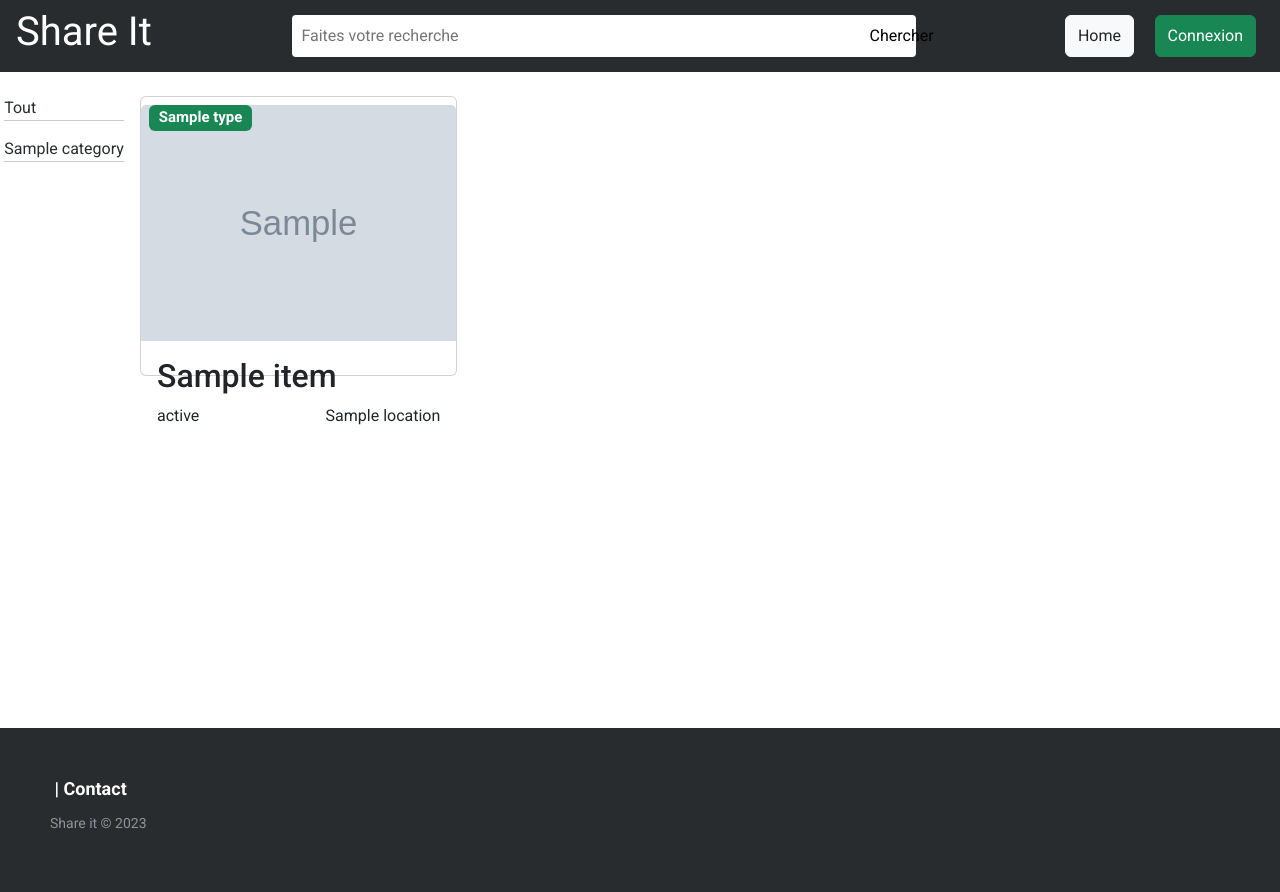
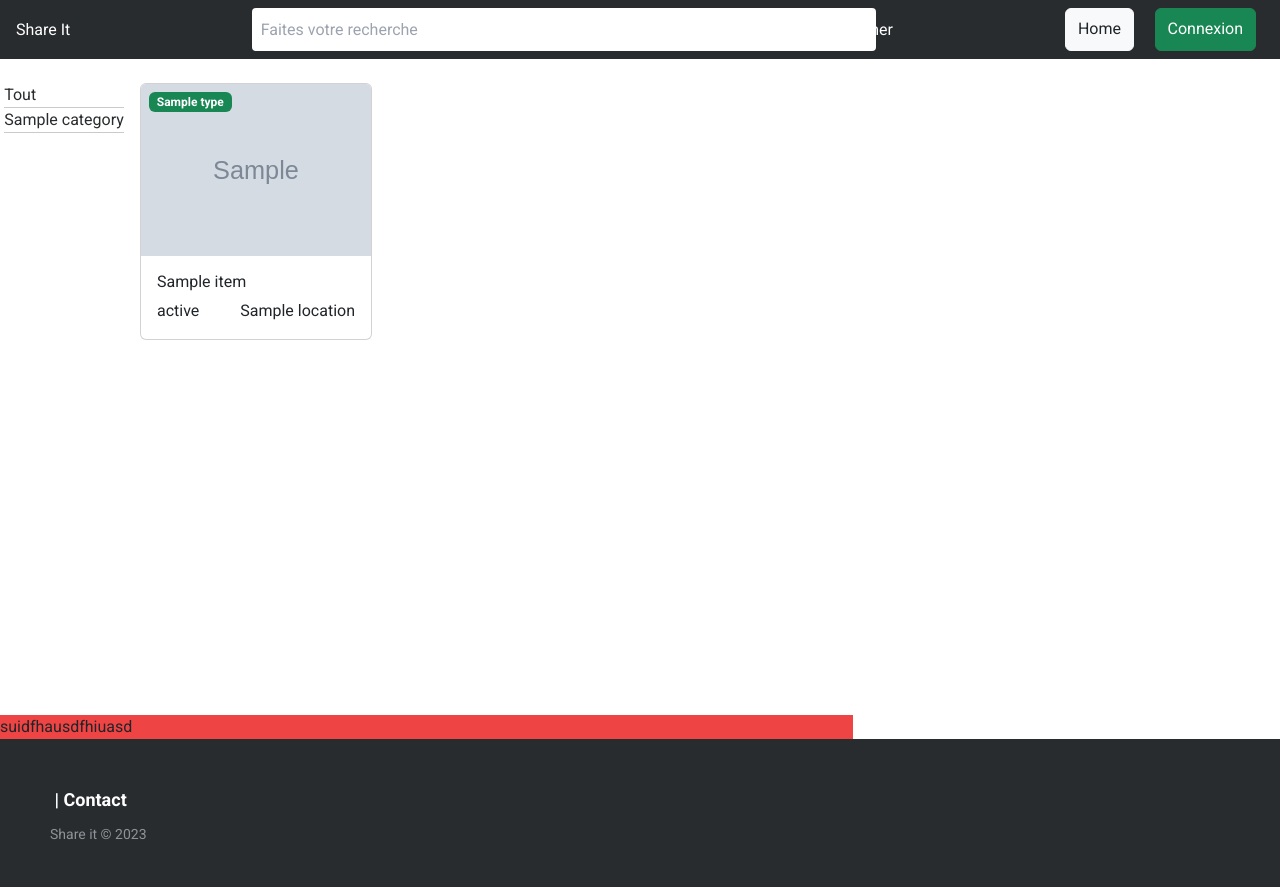
Before and after one commit to ArianDervishaj/projet-pal, a Django app: template src/templates/items/index.html in a window 1280 px wide. Run offline with Django 4.2, Linux system fonts and the light colour scheme; the template is opened without the code that fills it: most values are stand-ins (such as "Sample title", 1, 10 or a date in 2020); grey boxes marked "Sample" are stand-in pictures; some libraries are stand-ins or nearby versions.

Commit message:
avec Kevin

```diff
--- a/src/templates/base.html
+++ b/src/templates/base.html
@@ -12,6 +12,7 @@
       integrity="sha384-KK94CHFLLe+nY2dmCWGMq91rCGa5gtU4mk92HdvYe+M/SXH301p5ILy+dN9+nJOZ"
       crossorigin="anonymous"
     />
+    <script src="https://cdn.tailwindcss.com"></script>
     <link
       rel="stylesheet"
       type="text/css"
@@ -56,6 +57,9 @@
         {% block content%} {% endblock %}
       </section>
     </div>
+    <div class="h-5/6 w-4/6 bg-red-500">
+        suidfhausdfhiuasd
+    </div>
     <footer>
       <p class="footer-links">
         <a href="#">{{user.username}}</a>
--- a/src/templates/items/index.html
+++ b/src/templates/items/index.html
@@ -22,13 +22,6 @@
     </section>
   </div>
 {% endblock sidemenu %}
-{% comment %} {% if messages %}
-<ul class="messages">
-    {% for message in messages %}
-    <li{% if message.tags %} class="{{ message.tags }}"{% endif %}>{{ message }}</li>
-    {% endfor %}
-</ul>
-{% endif %} {% endcomment %}
   {% block content%}
 
     <div
@@ -36,8 +29,8 @@
     >
       <div class="row">
       {% for item in latest_items_list.all %}
-      <div class="col-sm-4 my-4">
-      <a href="/{{item.id}}" class="card item-card text-decoration-none position-relative" style="height:35vh">
+      <div class="col-sm-12 col-md-6 col-lg-4 col-xl-3 my-4">
+      <a href="/{{item.id}}" class="card item-card text-decoration-none position-relative h-xl-50">
         <h5>
           <span class="badge text-bg-success item-type">{{item.type}}</span>
         </h5>
```
